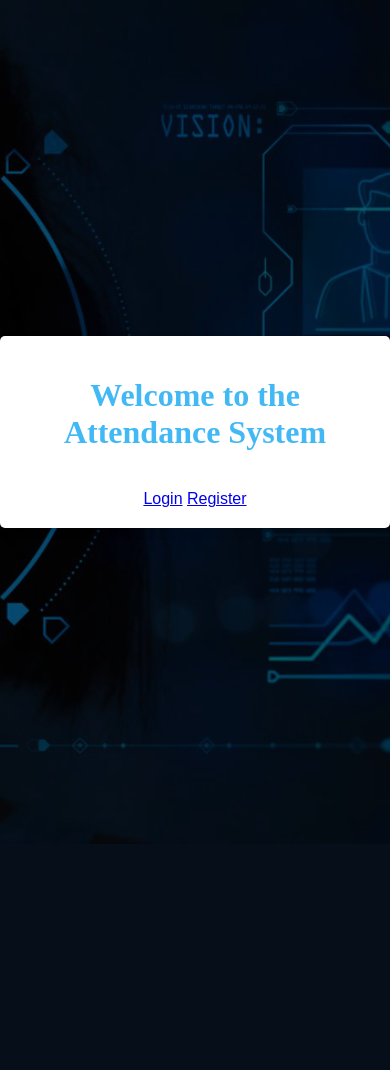
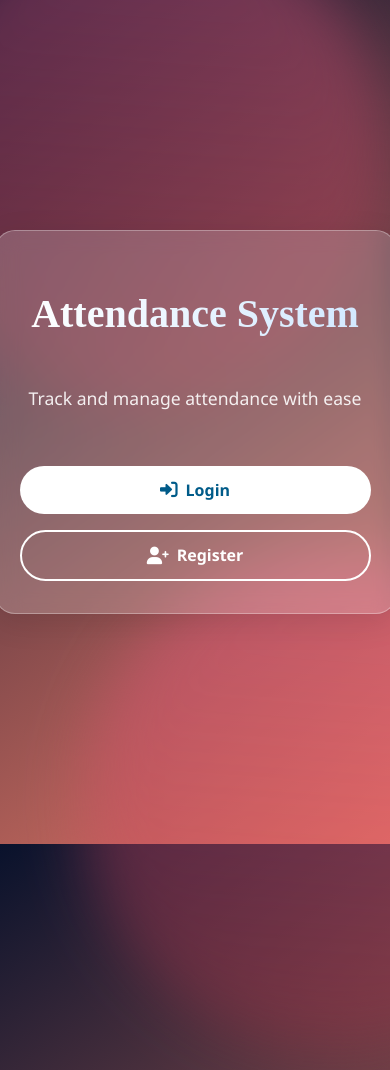
Before and after one commit to Nihar0001/Final_face_recognition, a Flask app: page / in a window 390 px wide; the page is wider, and only the part inside the window is pictured. Before the commit the page ends 844 px from the top of that part, so only its background shows below. Run offline with Flask 3, Linux system fonts and the light colour scheme.

Commit message:
commit 3

```diff
--- a/static/style.css
+++ b/static/style.css
@@ -1,22 +1,30 @@
-
-/* @font-face {
-  font-family: lt;
-  src: url(LTPerfume-2.ttf);
-}
-@font-face {
-  font-family: march;
-  src: url(March Vibes.otf);
+/* Base Styles */
+:root {
+  --primary: #42b9f4;
+  --primary-dark: #005b89;
+  --white: #ffffff;
+  --glass: rgba(255, 255, 255, 0.2);
+  --glass-border: rgba(255, 255, 255, 0.3);
+  --shadow: 0 8px 32px rgba(0, 0, 0, 0.1);
 }
 
-@font-face {
-  font-family: aq;
-  src: url(Aqua Wow.ttf);
+/* Body styles for index page only */
+body.index-page {
+  font-family: 'Segoe UI', Tahoma, Geneva, Verdana, sans-serif;
+  background: linear-gradient(145Deg, #09122C  0%, #E17564 100%);
+  color: var(--white);
+  min-height: 100vh;
+  overflow: hidden;
+  display: flex;
+  justify-content: center;
+  align-items: center;
+  text-align: center;
+  margin: 0;
+  padding: 0;
+  animation: fadeIn 1s ease-in-out;
 }
-@font-face {
-  font-family: milk;
-  src: url(Milker.otf);
-} */
 
+/* Default body style for other pages */
 body {
   font-family: Arial, sans-serif;
   background: rgba(0,0,0,0.5) url(index.jpg);
@@ -31,16 +39,163 @@ body {
   flex-direction: column;
   justify-content: center;
   align-items: center;
-  height: 100vh;
+  min-height: 100vh;
   animation: fadeIn 1s ease-in-out;
 }
 
+/* Index page specific elements */
+.index-page .blob,
+.index-page .blob2 {
+  position: absolute;
+  width: 500px;
+  height: 500px;
+  background: linear-gradient(180deg, rgba(241, 93, 137, 0.4) 0%, rgba(190, 49, 68, 0.3) 100%);
+  border-radius: 50%;
+  filter: blur(30px);
+  z-index: -1;
+  animation: float 5s infinite ease-in-out;
+}
+
+.index-page .blob {
+  top: -150px;
+  left: -150px;
+}
+
+.index-page .blob2 {
+  bottom: -150px;
+  right: -150px;
+  animation-delay: 5s;
+}
+
+.index-page .glass-container {
+  background: var(--glass);
+  backdrop-filter: blur(10px);
+  -webkit-backdrop-filter: blur(10px);
+  border-radius: 20px;
+  border: 1px solid var(--glass-border);
+  box-shadow: var(--shadow);
+  padding: 2.5rem;
+  width: 90%;
+  max-width: 450px;
+  text-align: center;
+  animation: fadeIn 1s ease-in-out;
+}
+
+.index-page .content {
+  display: flex;
+  flex-direction: column;
+  gap: 1.5rem;
+}
+
+.index-page h1 {
+  font-size: 2.5rem;
+  font-weight: 700;
+  margin-bottom: 0.5rem;
+  background: linear-gradient(to right, #ffffff, #d1e8ff);
+  -webkit-background-clip: text;
+  background-clip: text;
+  color: transparent;
+  animation: slideIn 1s ease-in-out;
+}
+
+.index-page p {
+  font-size: 1.1rem;
+  opacity: 0.9;
+  margin-bottom: 1rem;
+}
+
+/* Index page buttons */
+.index-page .auth-buttons {
+  display: flex;
+  flex-direction: column;
+  gap: 1rem;
+  margin-top: 1rem;
+}
+
+.index-page .btn {
+  display: inline-flex;
+  align-items: center;
+  justify-content: center;
+  gap: 0.5rem;
+  padding: 0.8rem 1.5rem;
+  border-radius: 50px;
+  font-size: 1rem;
+  font-weight: 600;
+  text-decoration: none;
+  transition: all 0.3s ease;
+  border: none;
+  cursor: pointer;
+  animation: popIn 1.5s ease-in-out;
+}
+
+.index-page .btn i {
+  font-size: 1.1rem;
+}
+
+.index-page .btn-login {
+  background-color: var(--white);
+  color: var(--primary-dark);
+}
+
+.index-page .btn-login:hover {
+  background-color: var(--primary);
+  color: var(--white);
+  transform: translateY(-3px);
+  box-shadow: 0 10px 20px rgba(0, 0, 0, 0.2);
+}
+
+.index-page .btn-register {
+  background-color: transparent;
+  color: var(--white);
+  border: 2px solid var(--white);
+}
+
+.index-page .btn-register:hover {
+  background-color: var(--white);
+  color: var(--primary-dark);
+  transform: translateY(-3px);
+  box-shadow: 0 10px 20px rgba(0, 0, 0, 0.2);
+}
+
+/* Animations */
+@keyframes float {
+  0%, 100% {
+      transform: translate(0, 0) rotate(0deg);
+  }
+  25% {
+      transform: translate(50px, 50px) rotate(5deg);
+  }
+  50% {
+      transform: translate(0, 100px) rotate(0deg);
+  }
+  75% {
+      transform: translate(-50px, 50px) rotate(-5deg);
+  }
+}
+
+@keyframes fadeIn {
+  from { opacity: 0; }
+  to { opacity: 1; }
+}
+
+@keyframes slideIn {
+  from { transform: translateY(-20px); opacity: 0; }
+  to { transform: translateY(0); opacity: 1; }
+}
+
+@keyframes popIn {
+  from { transform: scale(0.8); opacity: 0; }
+  to { transform: scale(1); opacity: 1; }
+}
+
+/* Default heading style for other pages */
 h1 {
   color: #42b9f4;
   animation: slideIn 1s ease-in-out;
   font-family: milk;
 }
 
+/* Default button style for other pages */
 button {
   background-color: #00aaff;
   color: rgb(255, 255, 255);
@@ -58,20 +213,7 @@ button:hover {
   color: #ffffff;
 }
 
-@keyframes fadeIn {
-  from { opacity: 0; }
-  to { opacity: 1; }
-}
-
-@keyframes slideIn {
-  from { transform: translateY(-20px); opacity: 0; }
-  to { transform: translateY(0); opacity: 1; }
-}
-
-@keyframes popIn {
-  from { transform: scale(0); opacity: 0; }
-  to { transform: scale(1); opacity: 1; }
-}
+/* Rest of your existing styles */
 .container {
   background-color: white;
   padding: 20px;
@@ -149,4 +291,13 @@ tr:hover {
       display: block;
       overflow-x: auto;
   }
+
+  /* Responsive adjustments for index page */
+  .index-page .glass-container {
+      padding: 2rem 1.5rem;
   }
+
+  .index-page h1 {
+      font-size: 2rem;
+  }
+}
--- a/templates/index.html
+++ b/templates/index.html
@@ -1,17 +1,35 @@
+<!DOCTYPE html>
+<html lang="en">
+  <head>
+    <meta charset="UTF-8" />
+    <meta name="viewport" content="width=device-width, initial-scale=1.0" />
+    <title>Attendance System</title>
+    <link
+      rel="stylesheet"
+      href="{{ url_for('static', filename='style.css') }}"
+    />
+    <link
+      rel="stylesheet"
+      href="https://cdnjs.cloudflare.com/ajax/libs/font-awesome/6.0.0-beta3/css/all.min.css"
+    />
+  </head>
+  <body class="index-page">
+    <div class="blob"></div>
+    <div class="blob2"></div>
+    <div class="glass-container">
+      <div class="content">
+        <h1>Attendance System</h1>
+        <p>Track and manage attendance with ease</p>
 
-<!DOCTYPE html>
-<html>
-<head>
-    <title>Attendance System</title>
-    <link rel="stylesheet" href="{{ url_for('static', filename='style.css') }}">
-</head>
-<body>
-    <div class="container">
-        <h1>Welcome to the Attendance System</h1>
         <div class="auth-buttons">
-           <br> <a href="{{ url_for('login') }}" class="button">Login</a>
-            <a href="{{ url_for('register') }}" class="button">Register</a>
+          <a href="{{ url_for('login') }}" class="btn btn-login">
+            <i class="fas fa-sign-in-alt"></i> Login
+          </a>
+          <a href="{{ url_for('register') }}" class="btn btn-register">
+            <i class="fas fa-user-plus"></i> Register
+          </a>
         </div>
+      </div>
     </div>
-</body>
+  </body>
 </html>
```
Also changed, not shown: app.py (line endings or trailing spaces). Lines whose indentation alone changed are shown as unchanged.
